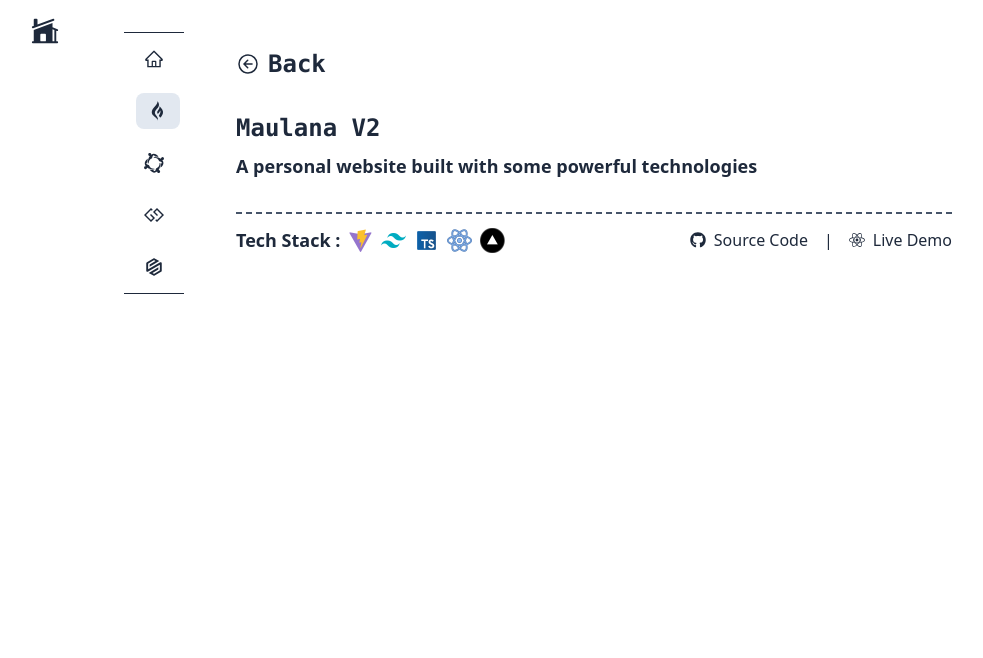
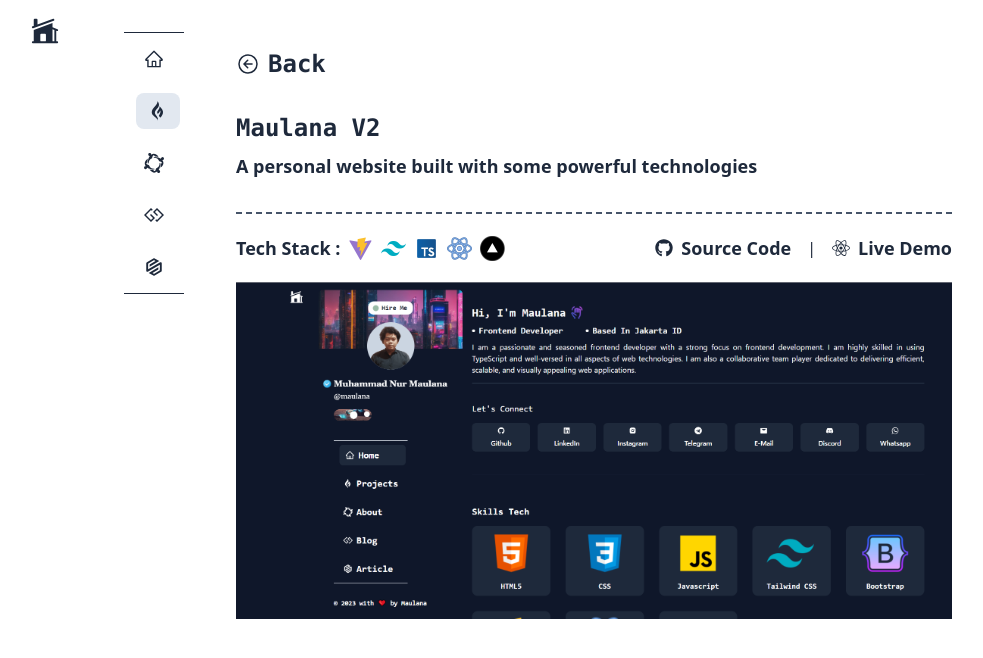
Before and after one commit to MuhammadNurMaulana/maulana.V2, a React (Vite) app: page /projects/maulana-v2 in a window 1280 px wide. Shown: the top 658 px of the page, without its empty margins (264-1247 px from the left). Built offline with nearby package versions, Linux system fonts and the light colour scheme.

Commit message:
update project

```diff
--- a/src/components/ProjectsComponents/MaulanaV2.tsx
+++ b/src/components/ProjectsComponents/MaulanaV2.tsx
@@ -35,7 +35,7 @@ export const MaulanaV2Pages = () => {
           <p className="font-semibold text-lg">A personal website built with some powerful technologies</p>
         </div>
 
-        <div className="flex items-center justify-between">
+        <div className="flex flex-col md:flex-row md:items-center justify-between my-2">
           <div className="flex gap-2 items-center my-3">
             <h1 className="font-semibold text-lg">Tech Stack :</h1>
             {tech.map((item) => (
@@ -44,16 +44,20 @@ export const MaulanaV2Pages = () => {
           </div>
 
           <div className="flex items-center gap-4">
-            <Link to={"https://github.com/MuhammadNurMaulana/maulana.V2"} className="flex items-center gap-2" target="_blank">
+            <Link to={"https://github.com/MuhammadNurMaulana/maulana.V2"} className="flex items-center gap-2 text-lg" target="_blank">
               <FaGithub />
-              <h1>Source Code</h1>
+              <h1 className="font-bold">Source Code</h1>
             </Link>
             <h1> | </h1>
-            <Link to={"https://maulana-v2.vercel.app"} className="flex items-center gap-2" target="_blank">
+            <Link to={"https://maulana-v2.vercel.app"} className="flex items-center gap-2 text-lg" target="_blank">
               <FaReact />
-              <h1>Live Demo</h1>
+              <h1 className="font-bold">Live Demo</h1>
             </Link>
           </div>
+        </div>
+
+        <div className="overflow-hidden w-full group">
+          <img src="/images/project4.png" alt="Personal Website" className="group-hover:scale-110 transition-all duration-1000" />
         </div>
       </div>
     </ContainerPages>
```
